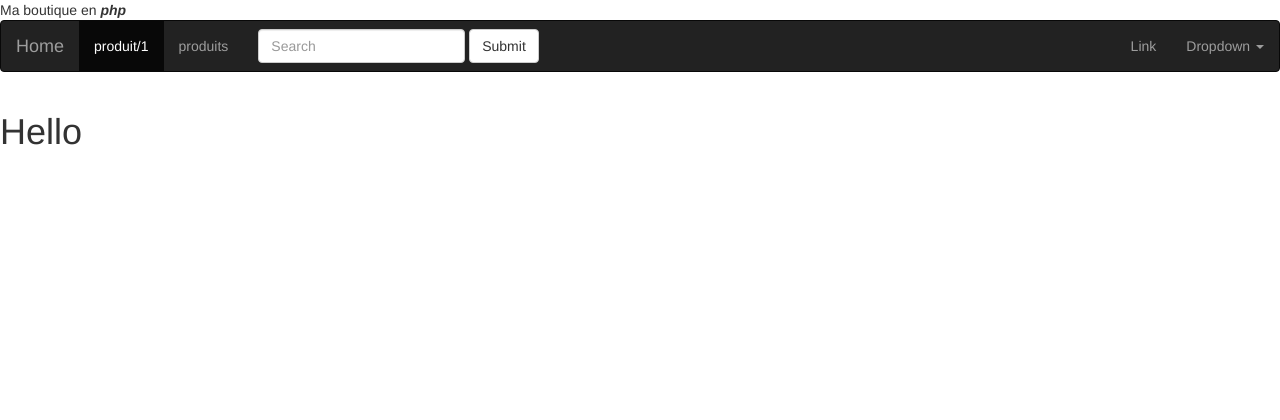
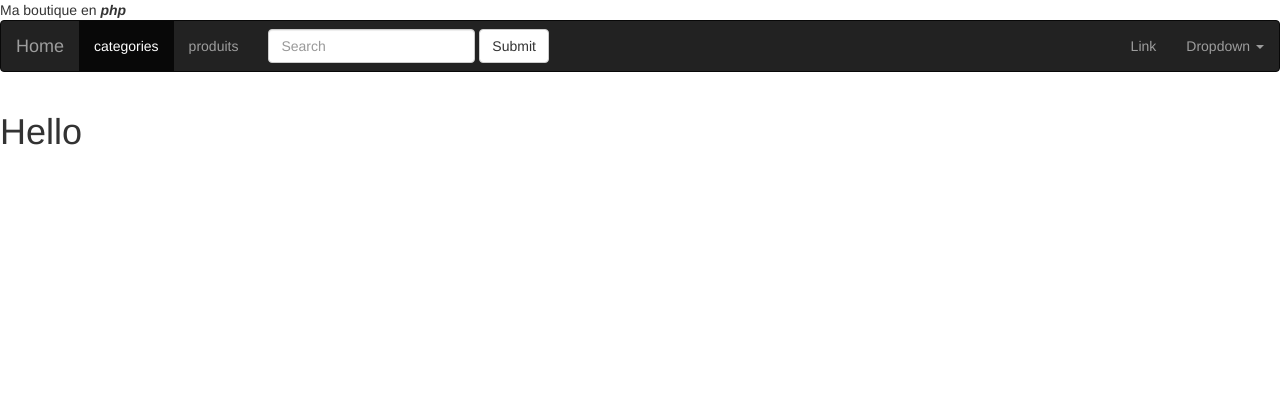
Before and after one commit to champix56/phhcv1-2022-10-18, a PHP site: page / in a window 1280 px wide. Shown: the top 420 px of the page. Run offline with PHP 8.4, Linux system fonts and the light colour scheme.

Commit message:
fix link pour vue categories

```diff
--- a/include/navbar.php
+++ b/include/navbar.php
@@ -13,7 +13,7 @@
     <!-- Collect the nav links, forms, and other content for toggling -->
     <div class="collapse navbar-collapse navbar-ex1-collapse">
         <ul class="nav navbar-nav">
-            <li class="active"><a href="?page=produit&idp=1">produit/1</a></li>
+            <li class="active"><a href="?page=categories">categories</a></li>
             <li><a href="?page=produits">produits</a></li>
         </ul>
         <form class="navbar-form navbar-left" role="search">
```
